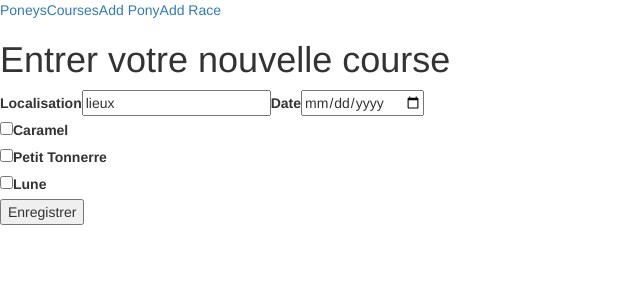
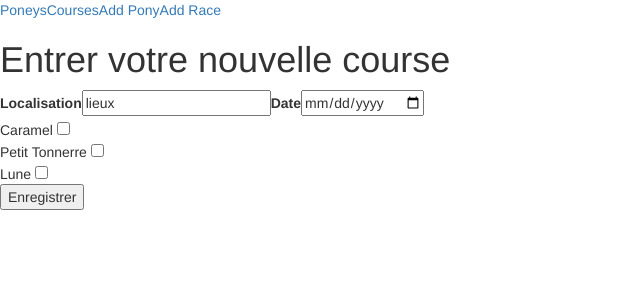
Before and after one commit to BaptisteAngot/AngularCours1, an Angular app: page /add-race in a window 1280 px wide. Shown: the top 300 px of the page, without its empty margins (0-640 px from the left). Built offline with nearby package versions, Linux system fonts and the light colour scheme.

Commit message:
Add new race functionnality

```diff
--- a/src/app/races/races.component.html
+++ b/src/app/races/races.component.html
@@ -6,9 +6,9 @@
   <label for="date">Date</label>
   <input type="date" name="date" id="date" [(ngModel)]="newRace.date">
 
-  <div *ngFor="let p of ponies; let i=index">
-    <input type="checkbox" id="{{p.id_poney}}">
-    <label for="{{p.id_poney}}">{{p.name}}</label>
+  <div *ngFor="let p of allPonies; let i= index">
+    {{p.name}}
+    <input type="checkbox" name="{{p.name}}" (change)="poniesBool[i] =!poniesBool[i]">
   </div>
 
   <button type="submit">Enregistrer</button>
--- a/src/app/races/races.component.ts
+++ b/src/app/races/races.component.ts
@@ -4,6 +4,7 @@ import { RACES} from "../mock-race";
 import {Router} from "@angular/router";
 import {PONIES} from "../mock-ponies";
 import {Pony} from "../pony";
+import {element} from "protractor";
 
 @Component({
   selector: 'app-races',
@@ -13,19 +14,26 @@ import {Pony} from "../pony";
 export class RacesComponent implements OnInit {
 
   newRace: Race;
-  ponies: Pony[];
+  poniesBool= Array<boolean>();
+  allPonies = PONIES;
   constructor(private router: Router) {
-    this.ponies = PONIES;
     this.newRace = new Race();
+    for (let i=0;i < PONIES.length; i++){
+      this.poniesBool.push(false);
+    }
   }
 
   ngOnInit(): void {
   }
 
   onSubmit():void {
+    for (let index = 0; index< this.poniesBool.length; index++){
+      if (this.poniesBool[index]){
+        this.newRace.ponies.push(this.allPonies[index])
+      }
+    }
     RACES.push(this.newRace);
-    console.log(this.newRace)
-    // this.router.navigate(['/races'])
+    this.router.navigate(['/races'])
   }
 
 }
```
